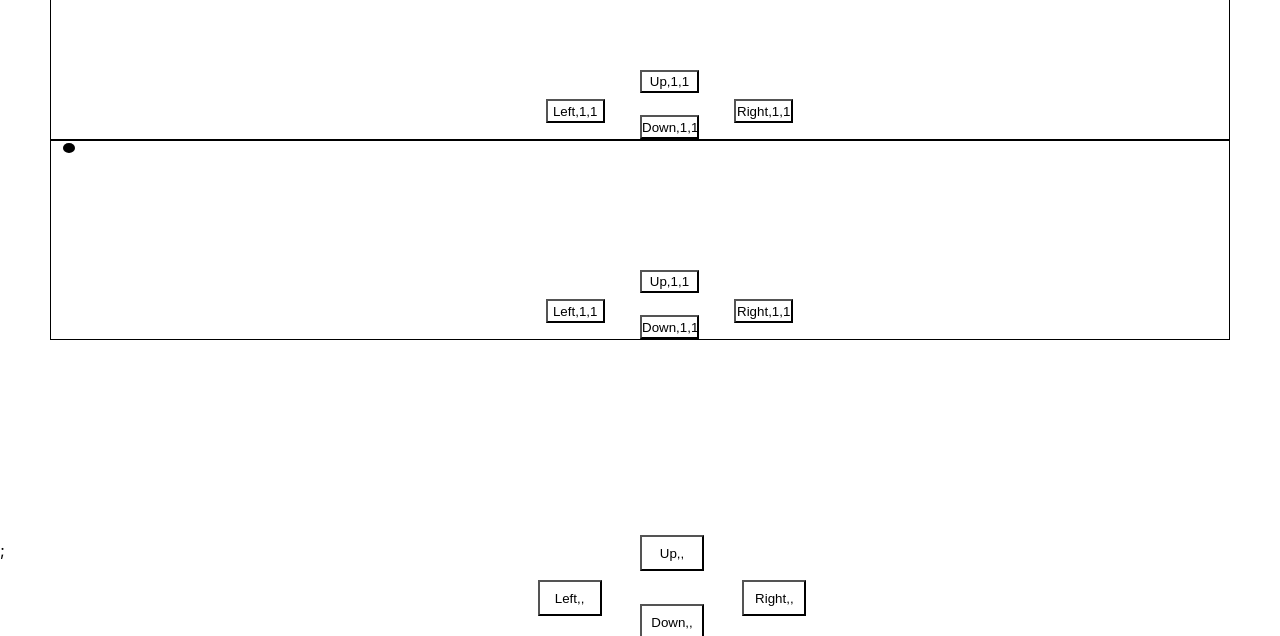
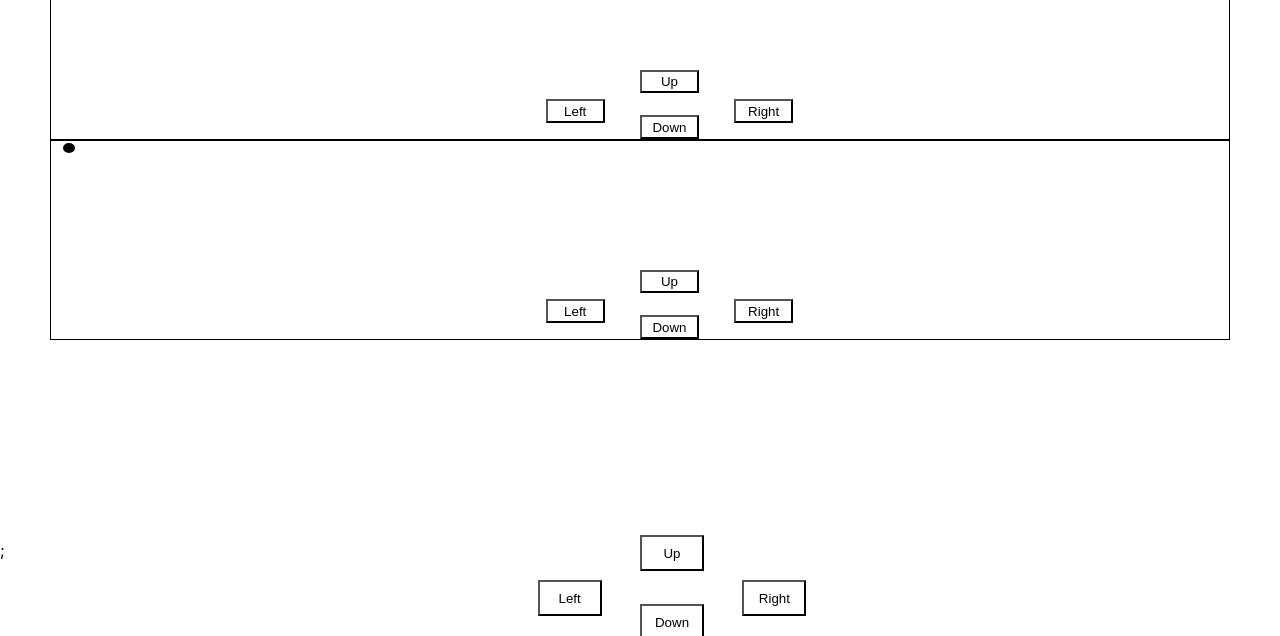
Before and after one commit to skv93-coder/ball-space-ankush, a React (Create React App) app: page / in a window 1280 px wide. Shown: the part 260-896 px from the top of the page. Built offline with nearby package versions, Linux system fonts and the light colour scheme.

Commit message:
removed console logs

```diff
--- a/src/components/Button.jsx
+++ b/src/components/Button.jsx
@@ -8,7 +8,6 @@ export default function Button({ k, idx, top, left }) {
   const dispatch = useDispatch();
 
   const handleClick = useCallback(() => {
-    console.log("k", k);
     dispatch({ type: k.toUpperCase(), payload: idx - 1 });
   }, [k, dispatch, idx]);
   const handleClickStart = useCallback((ev) => {
@@ -16,16 +15,7 @@ export default function Button({ k, idx, top, left }) {
   }, []);
   const evListener = useSpecialButton(handleClick, 1000, handleClickStart);
   const ball = useBall(idx);
-  console.log(
-    "qwerty"
-    // ball,
-    // left,
-    // top,
-    // ball.x >= left,
-    // ball.x <= left + 5,
-    // ball.y >= top,
-    // ball.y <= top + 5
-  );
+
   useIntersection(
     ball &&
       ball.x >= left &&
@@ -51,7 +41,7 @@ export default function Button({ k, idx, top, left }) {
         {...evListener}
       >
         {k[0].toUpperCase()}
-        {k.slice(1)},{ball && ball.x},{ball && ball.y}
+        {k.slice(1)}
       </button>
     </>
   );
```
